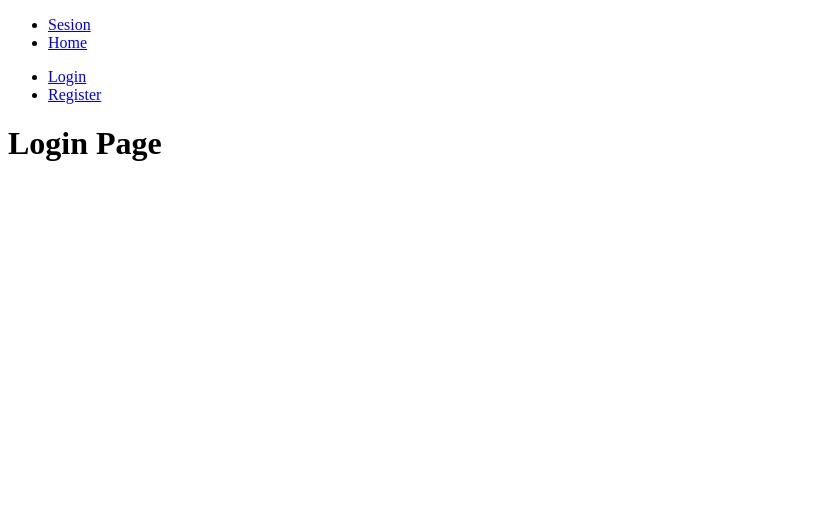
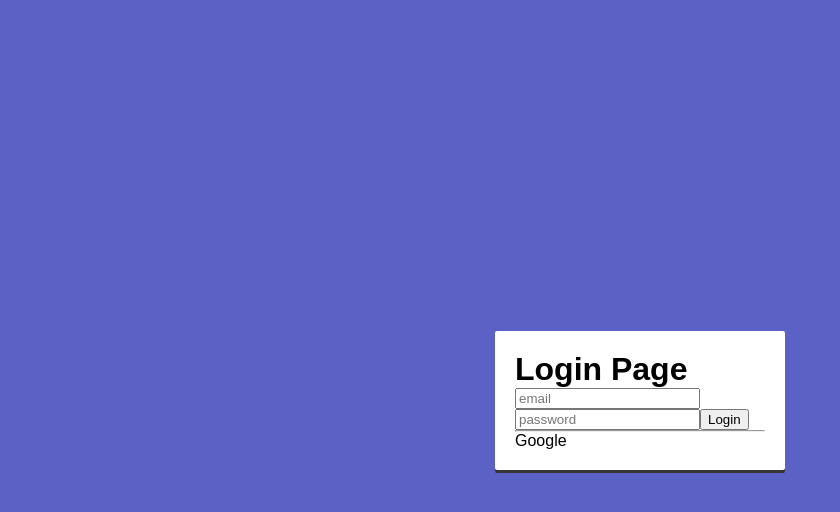
Before and after one commit to blacknoob20/fe-08-journal-app, a React app: page /auth/login in a window 1280 px wide. Shown: the whole page, without its empty margins (0-840 px from the left). Built offline with nearby package versions, Linux system fonts and the light colour scheme.

Commit message:
Proyecto Journal App | Estilos del Login Page.

```diff
--- a/src/components/auth/LoginPage.js
+++ b/src/components/auth/LoginPage.js
@@ -2,8 +2,27 @@ import React from 'react'
 
 export const LoginPage = () => {
     return (
-        <div>
+        <>
             <h1>Login Page</h1>
-        </div>
+            <form>
+                <input
+                    type="text"
+                    placeholder="email"
+                    name="email"
+                />
+                <input
+                    type="password"
+                    placeholder="password"
+                    name="password"
+                />
+                <button
+                    type="submit"
+                >
+                    Login
+                </button>
+                <hr/>
+                Google
+            </form>
+        </>
     )
 }
--- a/src/routers/AppRouter.js
+++ b/src/routers/AppRouter.js
@@ -1,10 +1,5 @@
 import React from 'react';
-import {
-  BrowserRouter as Router,
-  Switch,
-  Route,
-  Link
-} from 'react-router-dom';
+import { BrowserRouter as Router, Switch, Route } from 'react-router-dom';
 import { JournalPage } from '../journal/JournalPage';
 import { AuthRouter } from './AuthRouter';
 
@@ -12,17 +7,6 @@ export const AppRouter = () => {
     return (
         <Router>
             <div>
-                <nav>
-                    <ul>
-                        <li>
-                            <Link to="/auth">Sesion</Link>
-                        </li>
-                        <li>
-                            <Link to="/">Home</Link>
-                        </li>
-                    </ul>
-                </nav>
-
                 {/* A <Switch> looks through its children <Route>s and
           renders the first one that matches the current URL. */}
                 <Switch>
--- a/src/routers/AuthRouter.js
+++ b/src/routers/AuthRouter.js
@@ -1,31 +1,13 @@
 import React from 'react';
-import {
-  BrowserRouter as Router,
-  Switch,
-  Route,
-  Redirect,
-  Link
-} from 'react-router-dom';
+import { BrowserRouter as Router, Switch, Route, Redirect } from 'react-router-dom';
 import { LoginPage } from '../components/auth/LoginPage';
 import { RegisterPage } from '../components/auth/RegisterPage';
 
 export const AuthRouter = () => {
     return (
         <Router>
-            <div>
-                <nav>
-                    <ul>
-                        <li>
-                            <Link to="/auth/login">Login</Link>
-                        </li>
-                        <li>
-                            <Link to="/auth/register">Register</Link>
-                        </li>
-                    </ul>
-                </nav>
-
-                {/* A <Switch> looks through its children <Route>s and
-                renders the first one that matches the current URL. */}
+            <div className="auth__main">
+                <div className="auth__box-container">
                     <Switch>
                         <Route path="/auth/login">
                             <LoginPage />
@@ -38,6 +20,7 @@ export const AuthRouter = () => {
                         </Route>
                     </Switch>
                 </div>
+            </div>
         </Router>
     );
 }
--- /dev/null
+++ b/src/styles/components/_auth.scss
@@ -0,0 +1,17 @@
+.auth__main{
+    align-items: center;
+    background-color: $primary;
+    display: flex;
+    justify-content: center;
+    margin: 0px;
+    height: 100vh;
+    width: 100vw;
+}
+
+.auth__box-container{
+    background-color: white;
+    box-shadow: 0px 3px $dark-grey;
+    border-radius: 2px;
+    padding: 20px;
+    width: 250px;
+}
--- a/src/styles/styles.scss
+++ b/src/styles/styles.scss
@@ -1 +1,4 @@
 @import './base/settings';
+@import './base/base';
+
+@import './components/auth';
```
Lines whose indentation alone changed are shown as unchanged.
